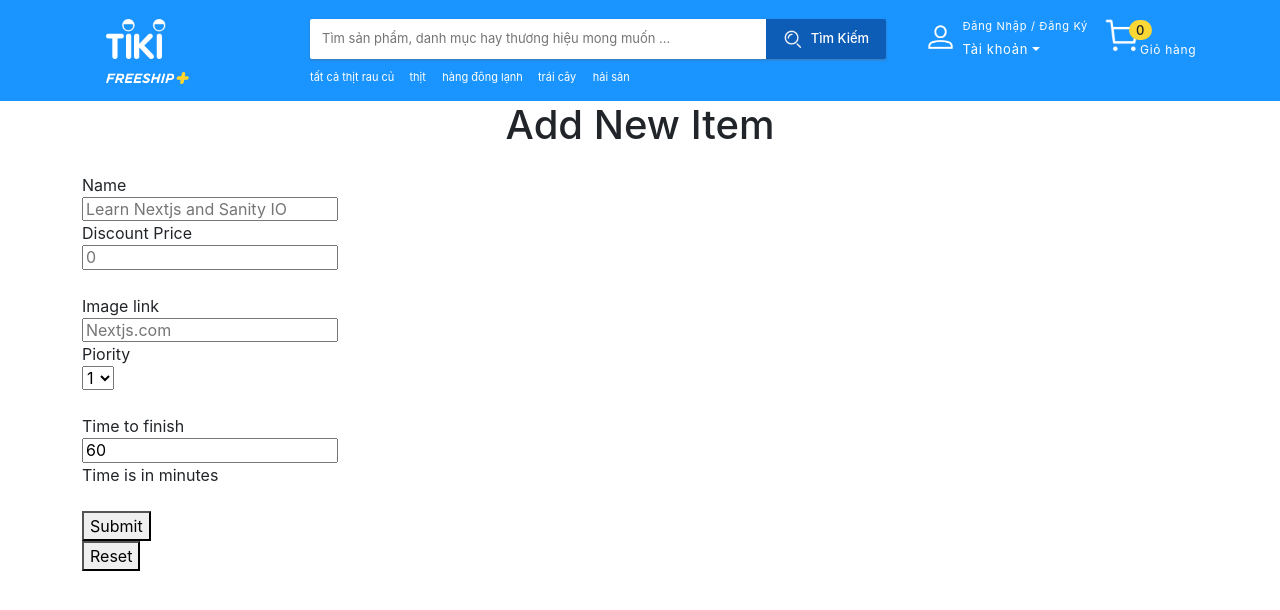
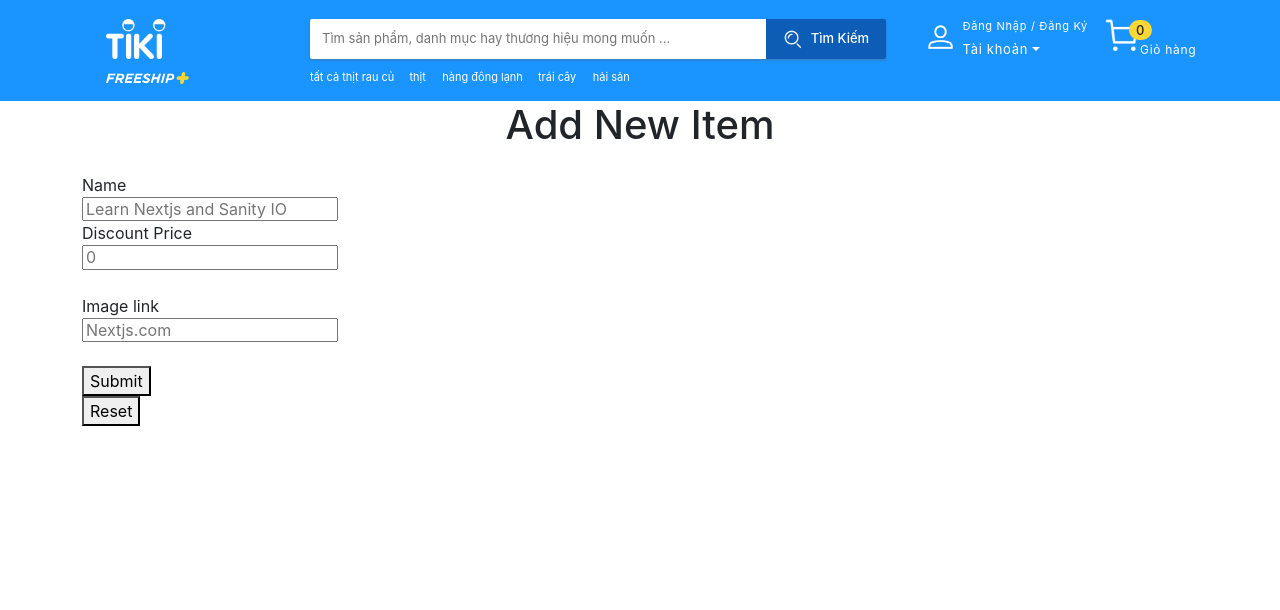
Before and after one commit to dongpd224/ecommerce, a Next.js app: page /item/new in a window 1280 px wide. Shown: the top 610 px of the page. Built offline with nearby package versions, Linux system fonts and the light colour scheme.

Commit message:
remove props

```diff
--- a/pages/item/new.js
+++ b/pages/item/new.js
@@ -6,11 +6,11 @@ import { useState } from "react"
 const DEFAULT_DATA = {
     name: "",
     discount_price: "",
-    img_link: "",
-    priority: "1",
-    timeToFinish: 60,
+    img_link: ""
 }
+
 function NewItem() {
+    const router = useRouter()
     const [form, setForm] = useState(DEFAULT_DATA);
 
     const resetForm = () => setForm(DEFAULT_DATA)
@@ -24,6 +24,12 @@ function NewItem() {
     }
 
     const submitForm = () => {
+
+        const createResource = (formData) => {
+            axios.post("../api/resources", formData)
+                 .then(_ => router.push("/"))
+                .catch(err => alert(err?.response?.data));
+        }
         onFormSubmit(form);
     }
     return (
@@ -68,37 +74,6 @@ function NewItem() {
                             placeholder="Nextjs.com" />
                     </div>
                 </div>
-
-                <div className="field">
-                    <label className="label">Piority</label>
-                    <div className="control">
-                        <div className="select">
-                            <select
-                                value={form.priority}
-                                onChange={handleChange}
-                                name="priority"
-                            >
-                                <option>1</option>
-                                <option>2</option>
-                                <option>3</option>
-                            </select>
-                        </div>
-                    </div>
-                </div>
-
-                <div className="field mt-4">
-                    <label className="label">Time to finish</label>
-                    <div className="control">
-                        <input className="input"
-                            value={form.timeToFinish}
-                            onChange={handleChange}
-                            name="timeToFinish"
-                            type="number"
-                            placeholder="60" />
-                    </div>
-                    <p className="help">Time is in minutes</p>
-                </div>
-
                 <div className="field is-grouped mt-4">
                     <div className="control">
                         <button
```
